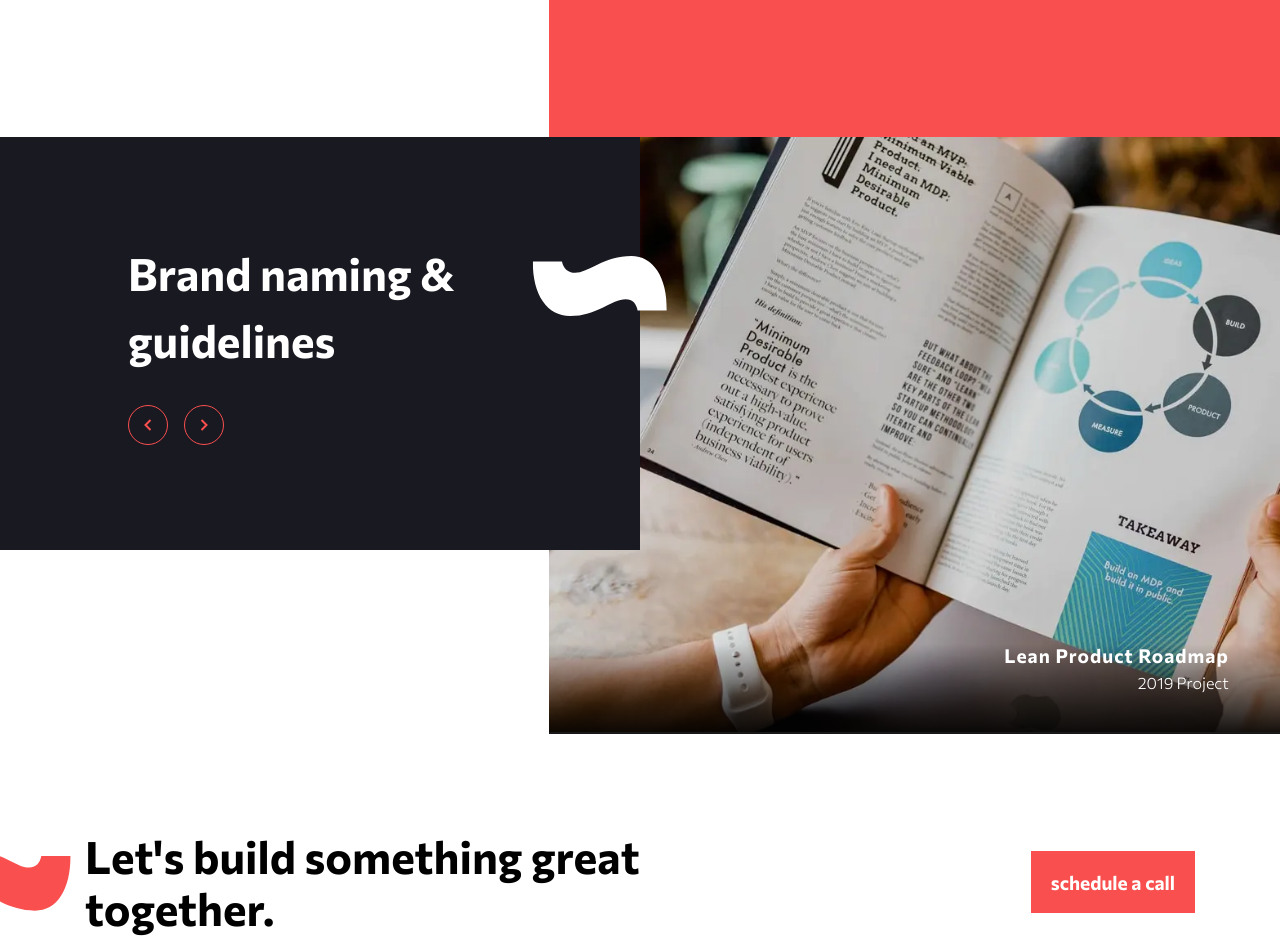
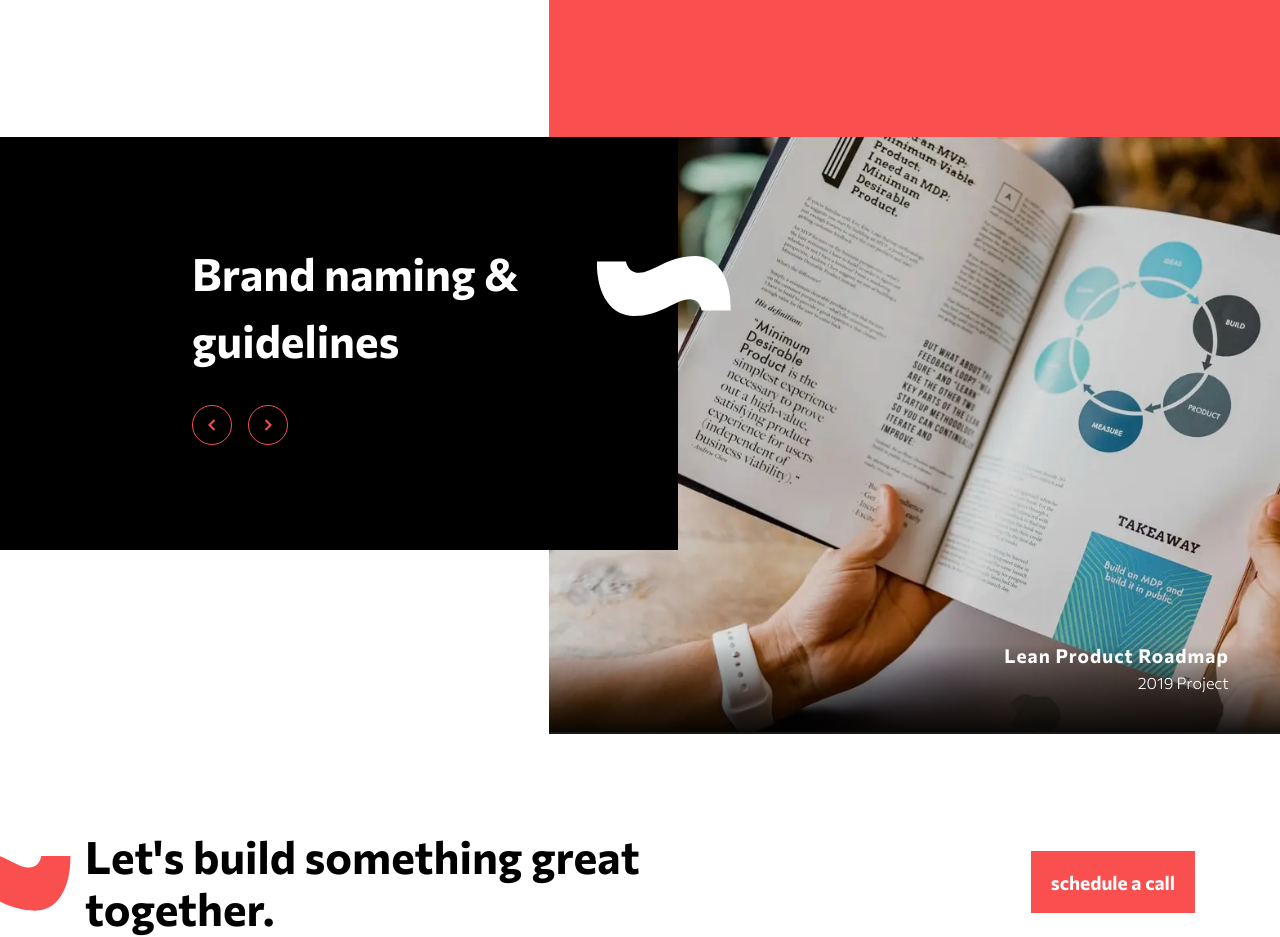
Before and after one commit to Castelo-Codez/Creative-agency-single-page-site, a Vue app: page / in a window 1280 px wide. Shown: the part 2460-3397 px from the top of the page. Built offline with nearby package versions, Linux system fonts and the light colour scheme.

Commit message:
improvement

```diff
--- a/src/components/SlideShowSec.vue
+++ b/src/components/SlideShowSec.vue
@@ -232,9 +232,9 @@ section {
     .controllers {
         padding: var(--pad-space);
         @media (min-width: 768px) {
-            padding: 8vw 10vw;
+            padding: 8vw 10vw 8vw 15vw;
         }
-        background-color: var(--clr-bg-black);
+        background-color: black;
         h3 {
             color: var(--clr-white);
             font-size: 2rem;
@@ -272,13 +272,13 @@ section {
         }
         @media (min-width: 768px) {
             position: absolute;
-            width: 50%;
+            width: 53%;
             min-height: 30%;
         }
     }
     .pattern {
         position: absolute;
-        left: 50%;
+        left: 55%;
         transform: translateX(-80%);
         top: 20%;
         display: none;
```
